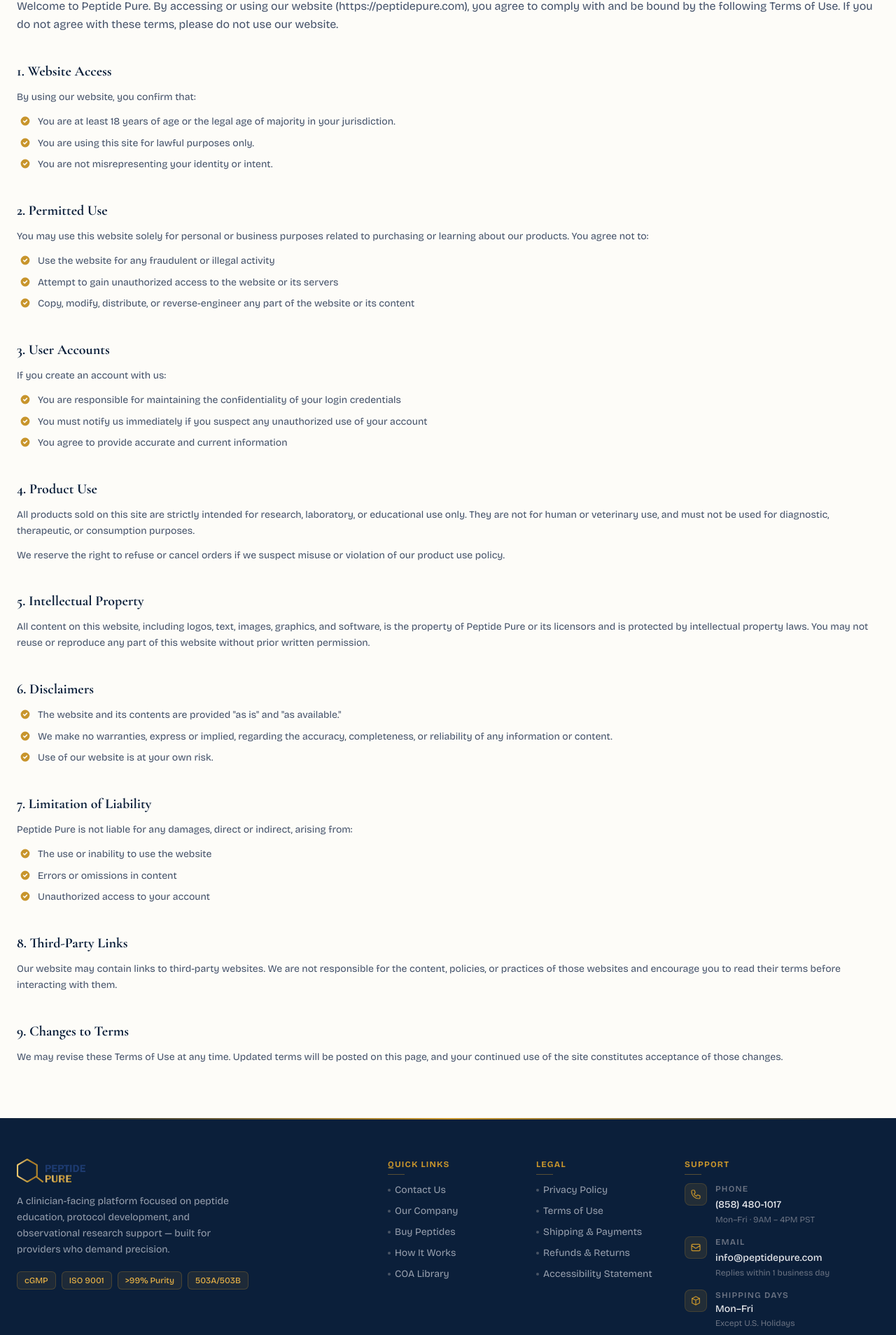
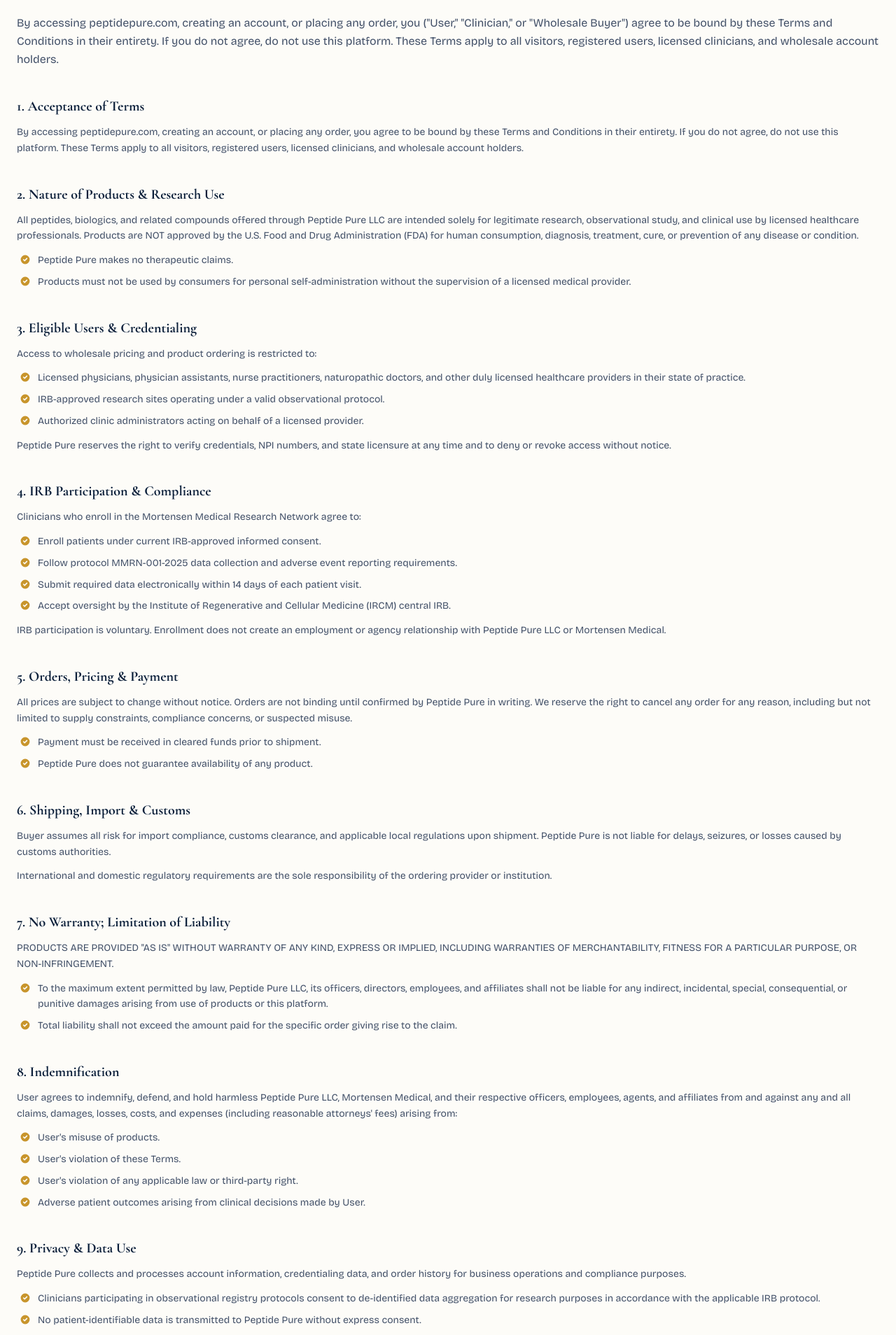
Before and after one commit to CodeWizard08/peptidepure, a Next.js app: page /terms in a window 1280 px wide. Shown: the part 412-2320 px from the top of the page at 70% size. Built offline with nearby package versions, Linux system fonts and the light colour scheme; no server answers.

Commit message:
feat:upgraded the terms page & component

```diff
--- a/app/terms/page.tsx
+++ b/app/terms/page.tsx
@@ -3,9 +3,9 @@
 import PageHero from '@/components/sections/PageHero';
 
 export const metadata: Metadata = {
-  title: 'Terms of Service',
+  title: 'Terms & Conditions',
   description:
-    'Review the terms and conditions governing use of the PeptidePure™ platform. Applicable to all licensed clinicians ordering peptides through our service.',
+    'Wholesale & Clinician Platform Agreement governing use of PeptidePure™. Applicable to all licensed clinicians and wholesale buyers. Effective March 2026.',
   alternates: { canonical: '/terms' },
 };
 
--- a/components/how-it-works/SolutionSection.tsx
+++ b/components/how-it-works/SolutionSection.tsx
@@ -76,53 +76,10 @@
           ))}
         </div>
 
-        {/* Pricing table (left) + Market stats (right) */}
-        <div className="grid grid-cols-1 lg:grid-cols-2 gap-10 items-start">
-
-          {/* Pricing card */}
-          <div className="rounded-2xl overflow-hidden shadow-xl" style={{ background: 'var(--navy)' }}>
-            {/* Card header bar */}
-            <div
-              className="px-6 py-4 flex items-center gap-3"
-              style={{ background: 'rgba(200,149,44,0.12)', borderBottom: '1px solid rgba(200,149,44,0.18)' }}
-            >
-              <div style={{ width: '0.3rem', height: '1.2rem', borderRadius: '9999px', background: 'var(--gold)', flexShrink: 0 }} />
-              <span className="text-xs font-bold tracking-[0.15em] uppercase" style={{ color: 'var(--gold)' }}>
-                {content.pricing.label}
-              </span>
-            </div>
-            <table className="w-full">
-              <thead>
-                <tr style={{ borderBottom: '1px solid rgba(255,255,255,0.07)' }}>
-                  <th className="text-left px-5 py-3.5 text-xs font-semibold" style={{ color: 'rgba(255,255,255,0.4)' }}>{content.pricing.columns.protocol}</th>
-                  <th className="px-3 py-3.5 text-xs font-bold" style={{ color: 'var(--gold)' }}>{content.pricing.columns.pp}</th>
-                  <th className="px-3 py-3.5 text-xs font-semibold" style={{ color: 'rgba(255,255,255,0.3)' }}>{content.pricing.columns.gray}</th>
-                  <th className="px-3 py-3.5 text-xs font-semibold" style={{ color: 'rgba(255,255,255,0.3)' }}>{content.pricing.columns.retail}</th>
-                </tr>
-              </thead>
-              <tbody>
-                {content.pricing.rows.map((row: { protocol: string; pp: string; gray: string; retail: string }, i: number) => (
-                  <tr
-                    key={i}
-                    style={{
-                      borderTop: '1px solid rgba(255,255,255,0.05)',
-                      background: i % 2 === 0 ? 'rgba(255,255,255,0.025)' : 'transparent',
-                    }}
-                  >
-                    <td className="px-5 py-3.5 text-xs" style={{ color: 'rgba(255,255,255,0.7)' }}>{row.protocol}</td>
-                    <td className="px-3 py-3.5 text-xs text-center font-bold" style={{ color: 'var(--gold)' }}>{row.pp}</td>
-                    <td className="px-3 py-3.5 text-xs text-center" style={{ color: 'rgba(255,255,255,0.3)' }}>{row.gray}</td>
-                    <td className="px-3 py-3.5 text-xs text-center" style={{ color: 'rgba(255,255,255,0.3)' }}>{row.retail}</td>
-                  </tr>
-                ))}
-              </tbody>
-            </table>
-          </div>
-
-          {/* Market stats */}
+        {/* Market stats — full width */}
         <div>
           <span className="section-label block mb-8">{content.relevanceStats.sectionLabel}</span>
-            <div>
+          <div className="grid grid-cols-1 md:grid-cols-2 gap-x-16">
             {content.relevanceStats.items.map((item: { stat: string; label: string; desc: string }, i: number) => (
               <div
                 key={i}
@@ -150,10 +107,8 @@
                 </p>
               </div>
             ))}
+          </div>
           <div style={{ borderTop: '1px solid rgba(11,31,58,0.1)' }} />
-            </div>
-          </div>
-
         </div>
       </div>
     </section>
--- a/content/terms.json
+++ b/content/terms.json
@@ -1,71 +1,108 @@
 {
   "hero": {
     "sectionLabel": "Legal",
-    "heading": "Terms of Use",
-    "subtitle": "Please read these terms carefully before using our website."
+    "heading": "Terms & Conditions",
+    "subtitle": "Wholesale & Clinician Platform Agreement — Effective Date: March 2026 | Governed by California Law"
   },
-  "intro": "Welcome to Peptide Pure. By accessing or using our website (https://peptidepure.com), you agree to comply with and be bound by the following Terms of Use. If you do not agree with these terms, please do not use our website.",
+  "intro": "By accessing peptidepure.com, creating an account, or placing any order, you (\"User,\" \"Clinician,\" or \"Wholesale Buyer\") agree to be bound by these Terms and Conditions in their entirety. If you do not agree, do not use this platform. These Terms apply to all visitors, registered users, licensed clinicians, and wholesale account holders.",
   "sections": [
     {
-      "title": "1. Website Access",
-      "text": "By using our website, you confirm that:",
+      "title": "1. Acceptance of Terms",
+      "text": "By accessing peptidepure.com, creating an account, or placing any order, you agree to be bound by these Terms and Conditions in their entirety. If you do not agree, do not use this platform. These Terms apply to all visitors, registered users, licensed clinicians, and wholesale account holders."
+    },
+    {
+      "title": "2. Nature of Products & Research Use",
+      "text": "All peptides, biologics, and related compounds offered through Peptide Pure LLC are intended solely for legitimate research, observational study, and clinical use by licensed healthcare professionals. Products are NOT approved by the U.S. Food and Drug Administration (FDA) for human consumption, diagnosis, treatment, cure, or prevention of any disease or condition.",
       "items": [
-        "You are at least 18 years of age or the legal age of majority in your jurisdiction.",
-        "You are using this site for lawful purposes only.",
-        "You are not misrepresenting your identity or intent."
+        "Peptide Pure makes no therapeutic claims.",
+        "Products must not be used by consumers for personal self-administration without the supervision of a licensed medical provider."
       ]
     },
     {
-      "title": "2. Permitted Use",
-      "text": "You may use this website solely for personal or business purposes related to purchasing or learning about our products. You agree not to:",
+      "title": "3. Eligible Users & Credentialing",
+      "text": "Access to wholesale pricing and product ordering is restricted to:",
       "items": [
-        "Use the website for any fraudulent or illegal activity",
-        "Attempt to gain unauthorized access to the website or its servers",
-        "Copy, modify, distribute, or reverse-engineer any part of the website or its content"
+        "Licensed physicians, physician assistants, nurse practitioners, naturopathic doctors, and other duly licensed healthcare providers in their state of practice.",
+        "IRB-approved research sites operating under a valid observational protocol.",
+        "Authorized clinic administrators acting on behalf of a licensed provider."
+      ],
+      "extra": "Peptide Pure reserves the right to verify credentials, NPI numbers, and state licensure at any time and to deny or revoke access without notice."
+    },
+    {
+      "title": "4. IRB Participation & Compliance",
+      "text": "Clinicians who enroll in the Mortensen Medical Research Network agree to:",
+      "items": [
+        "Enroll patients under current IRB-approved informed consent.",
+        "Follow protocol MMRN-001-2025 data collection and adverse event reporting requirements.",
+        "Submit required data electronically within 14 days of each patient visit.",
+        "Accept oversight by the Institute of Regenerative and Cellular Medicine (IRCM) central IRB."
+      ],
+      "extra": "IRB participation is voluntary. Enrollment does not create an employment or agency relationship with Peptide Pure LLC or Mortensen Medical."
+    },
+    {
+      "title": "5. Orders, Pricing & Payment",
+      "text": "All prices are subject to change without notice. Orders are not binding until confirmed by Peptide Pure in writing. We reserve the right to cancel any order for any reason, including but not limited to supply constraints, compliance concerns, or suspected misuse.",
+      "items": [
+        "Payment must be received in cleared funds prior to shipment.",
+        "Peptide Pure does not guarantee availability of any product."
       ]
     },
     {
-      "title": "3. User Accounts",
-      "text": "If you create an account with us:",
+      "title": "6. Shipping, Import & Customs",
+      "text": "Buyer assumes all risk for import compliance, customs clearance, and applicable local regulations upon shipment. Peptide Pure is not liable for delays, seizures, or losses caused by customs authorities.",
+      "extra": "International and domestic regulatory requirements are the sole responsibility of the ordering provider or institution."
+    },
+    {
+      "title": "7. No Warranty; Limitation of Liability",
+      "text": "PRODUCTS ARE PROVIDED \"AS IS\" WITHOUT WARRANTY OF ANY KIND, EXPRESS OR IMPLIED, INCLUDING WARRANTIES OF MERCHANTABILITY, FITNESS FOR A PARTICULAR PURPOSE, OR NON-INFRINGEMENT.",
       "items": [
-        "You are responsible for maintaining the confidentiality of your login credentials",
-        "You must notify us immediately if you suspect any unauthorized use of your account",
-        "You agree to provide accurate and current information"
+        "To the maximum extent permitted by law, Peptide Pure LLC, its officers, directors, employees, and affiliates shall not be liable for any indirect, incidental, special, consequential, or punitive damages arising from use of products or this platform.",
+        "Total liability shall not exceed the amount paid for the specific order giving rise to the claim."
       ]
     },
     {
-      "title": "4. Product Use",
-      "text": "All products sold on this site are strictly intended for research, laboratory, or educational use only. They are not for human or veterinary use, and must not be used for diagnostic, therapeutic, or consumption purposes.",
-      "extra": "We reserve the right to refuse or cancel orders if we suspect misuse or violation of our product use policy."
-    },
-    {
-      "title": "5. Intellectual Property",
-      "text": "All content on this website, including logos, text, images, graphics, and software, is the property of Peptide Pure or its licensors and is protected by intellectual property laws. You may not reuse or reproduce any part of this website without prior written permission."
-    },
-    {
-      "title": "6. Disclaimers",
+      "title": "8. Indemnification",
+      "text": "User agrees to indemnify, defend, and hold harmless Peptide Pure LLC, Mortensen Medical, and their respective officers, employees, agents, and affiliates from and against any and all claims, damages, losses, costs, and expenses (including reasonable attorneys' fees) arising from:",
       "items": [
-        "The website and its contents are provided \"as is\" and \"as available.\"",
-        "We make no warranties, express or implied, regarding the accuracy, completeness, or reliability of any information or content.",
-        "Use of our website is at your own risk."
+        "User's misuse of products.",
+        "User's violation of these Terms.",
+        "User's violation of any applicable law or third-party right.",
+        "Adverse patient outcomes arising from clinical decisions made by User."
       ]
     },
     {
-      "title": "7. Limitation of Liability",
-      "text": "Peptide Pure is not liable for any damages, direct or indirect, arising from:",
+      "title": "9. Privacy & Data Use",
+      "text": "Peptide Pure collects and processes account information, credentialing data, and order history for business operations and compliance purposes.",
       "items": [
-        "The use or inability to use the website",
-        "Errors or omissions in content",
-        "Unauthorized access to your account"
+        "Clinicians participating in observational registry protocols consent to de-identified data aggregation for research purposes in accordance with the applicable IRB protocol.",
+        "No patient-identifiable data is transmitted to Peptide Pure without express consent.",
+        "Use of the onzen.health data capture platform is subject to a separate Data Use Agreement."
       ]
     },
     {
-      "title": "8. Third-Party Links",
-      "text": "Our website may contain links to third-party websites. We are not responsible for the content, policies, or practices of those websites and encourage you to read their terms before interacting with them."
+      "title": "10. Intellectual Property",
+      "text": "All content on peptidepure.com, including text, images, product descriptions, protocols, and proprietary blends, is owned by or licensed to Peptide Pure LLC. Unauthorized reproduction, redistribution, or commercial use is prohibited without written consent."
     },
     {
-      "title": "9. Changes to Terms",
-      "text": "We may revise these Terms of Use at any time. Updated terms will be posted on this page, and your continued use of the site constitutes acceptance of those changes."
+      "title": "11. Termination",
+      "text": "Peptide Pure reserves the right to suspend or terminate any account at its sole discretion, without notice, for violation of these Terms, regulatory concerns, or business reasons. Upon termination, all outstanding obligations survive."
+    },
+    {
+      "title": "12. Governing Law & Dispute Resolution",
+      "text": "These Terms are governed by the laws of the State of California, without regard to conflict of law principles. Any dispute shall be resolved by binding arbitration in Ventura County, California, under JAMS rules, except that either party may seek injunctive relief in a court of competent jurisdiction.",
+      "extra": "Class action waiver: User waives any right to participate in class action litigation."
+    },
+    {
+      "title": "13. Modifications",
+      "text": "Peptide Pure reserves the right to update these Terms at any time. Continued use of the platform after notice of changes constitutes acceptance of the revised Terms. It is User's responsibility to review Terms periodically."
+    },
+    {
+      "title": "14. Contact",
+      "text": "Peptide Pure LLC | 101 Hodencamp Rd, Suite 103, Thousand Oaks, CA 91360",
+      "items": [
+        "Email: dr.elaine@peptidepure.com",
+        "Website: www.peptidepure.com"
+      ]
     }
   ]
 }
```
Also changed, not shown: app/icon.svg (added). Lines whose indentation alone changed are shown as unchanged.
